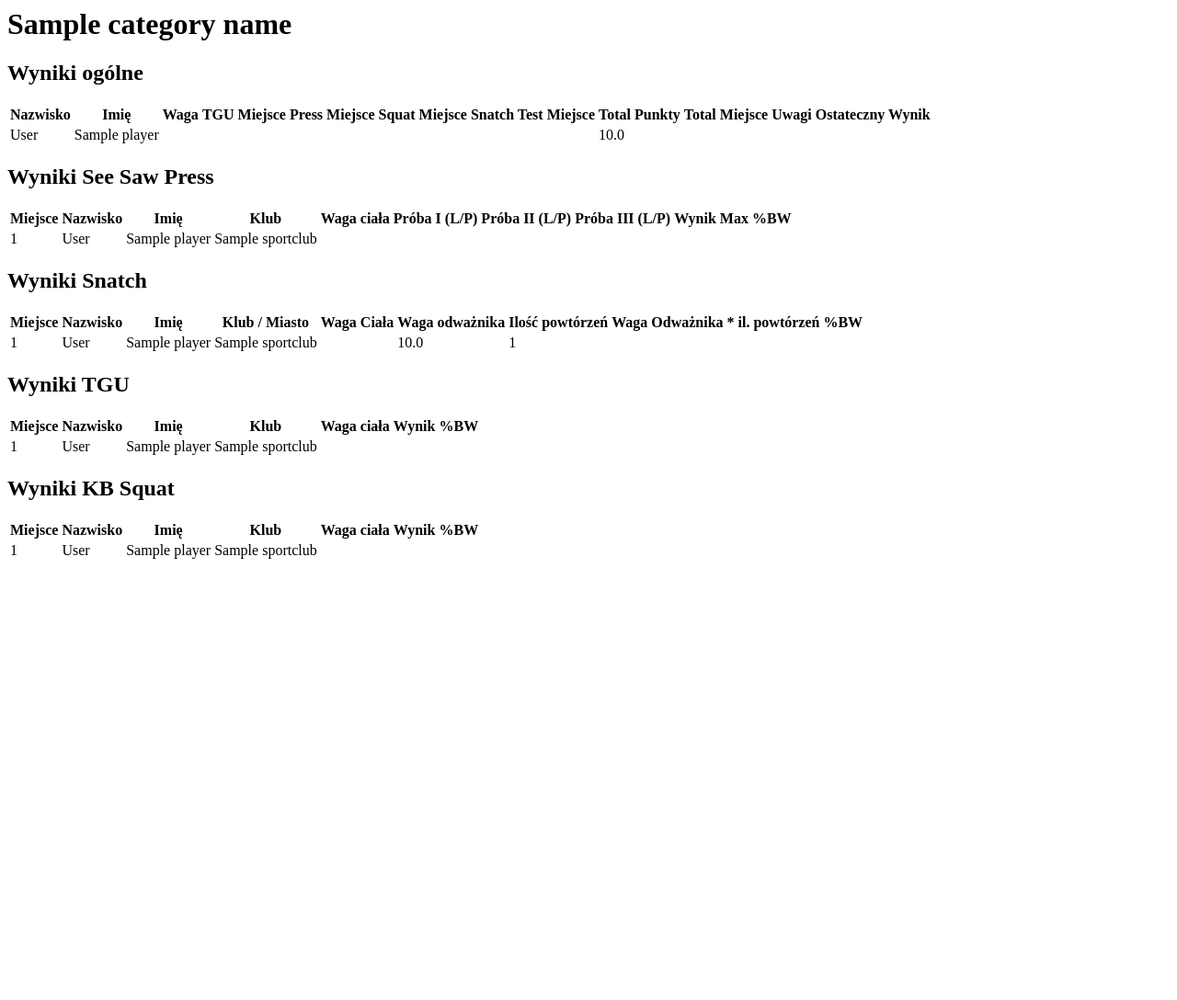
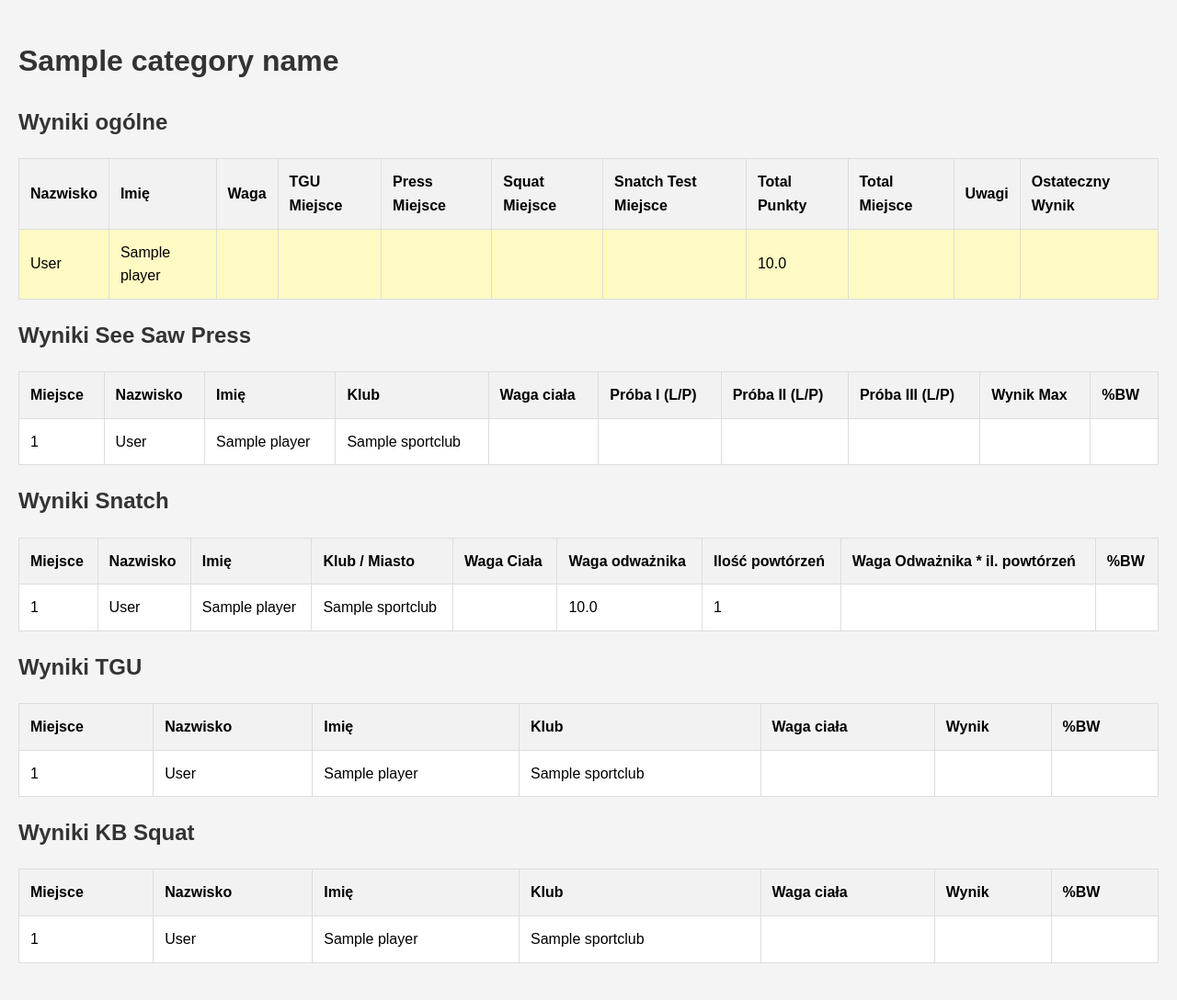
Before and after one commit to merynos94/pp_kettlebell_bochnia, a Django app: template kettlebell_app/tournament/templates/amator-kobiety-do-65kg.html in a window 1280 px wide. Shown: the whole page at 92% size. Before the commit the page ends 608 px from the top, so only its background shows below. Run offline with Django 4.2, Linux system fonts and the light colour scheme; tables that the repository leaves empty hold one stand-in row (values such as "Sample post"); the template is opened without the code that fills it: values that come from a table or form of the project are taken from there, most other values are stand-ins (such as "Sample title", 1, 10 or a date in 2020).

Commit message:
Add some styles to marks standing on podium

```diff
--- a/kettlebell_app/tournament/templates/amator-kobiety-do-65kg.html
+++ b/kettlebell_app/tournament/templates/amator-kobiety-do-65kg.html
@@ -1,7 +1,56 @@
+<!DOCTYPE html>
+<html lang="pl">
+<head>
+    <meta charset="UTF-8">
+    <meta name="viewport" content="width=device-width, initial-scale=1.0">
+    <title>{{ category_name }}</title>
+    <style>
+        body {
+            font-family: Arial, sans-serif;
+            line-height: 1.6;
+            margin: 0;
+            padding: 20px;
+            background-color: #f4f4f4;
+        }
+        h1, h2 {
+            color: #333;
+        }
+        table {
+            width: 100%;
+            border-collapse: collapse;
+            margin-bottom: 20px;
+            background-color: #fff;
+        }
+        th, td {
+            border: 1px solid #ddd;
+            padding: 12px;
+            text-align: left;
+        }
+        th {
+            background-color: #f2f2f2;
+            font-weight: bold;
+        }
+        tr:nth-child(even) {
+            background-color: #f9f9f9;
+        }
+        .winner {
+            background-color: #fff9c4 !important;  /* Żółty */
+        }
+        .second-place {
+            background-color: #e0e0e0 !important;  /* Szary */
+        }
+        .third-place {
+            background-color: #d7ccc8 !important;  /* Brązowy */
+        }
+        .tiebreak {
+            background-color: #c8e6c9 !important;  /* Zielony */
+        }
+    </style>
+</head>
+<body>
     <h1>{{ category_name }}</h1>
 
     <h2>Wyniki ogólne</h2>
-
     <table>
         <thead>
             <tr>
@@ -20,7 +69,7 @@
         </thead>
         <tbody>
             {% for result in overall_results %}
-        <tr>
+            <tr class="{% if forloop.counter == 1 %}winner{% elif forloop.counter == 2 %}second-place{% elif forloop.counter == 3 %}third-place{% endif %}{% if result.tiebreak %} tiebreak{% endif %}">
                 <td>{{ result.player.surname }}</td>
                 <td>{{ result.player.name }}</td>
                 <td>{{ result.weight|default_if_none:"-"|floatformat:1 }}</td>
@@ -38,7 +87,6 @@
     </table>
 
     <h2>Wyniki See Saw Press</h2>
-
     <table>
         <thead>
             <tr>
@@ -71,7 +119,6 @@
             {% endfor %}
         </tbody>
     </table>
-
 <h2>Wyniki Snatch</h2>
 
 <table>
```
Lines whose indentation alone changed are shown as unchanged.
